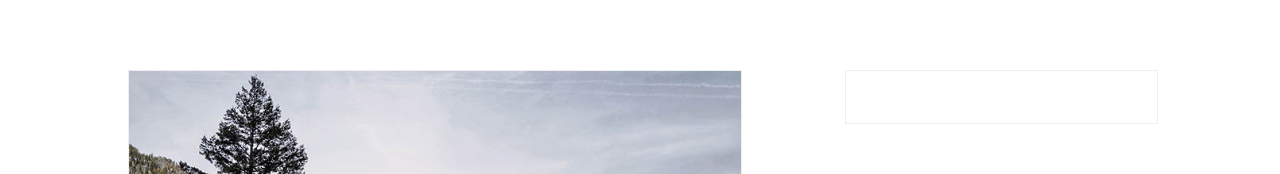
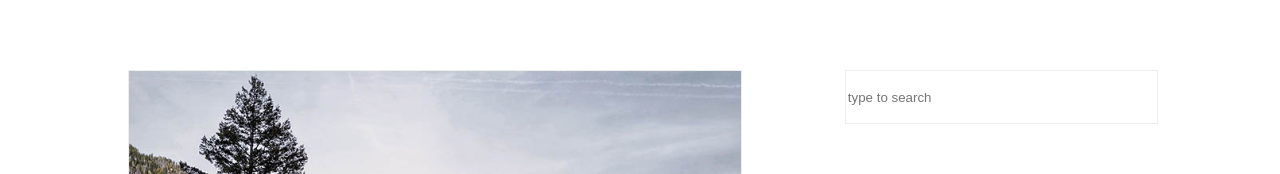
Before and after one commit to zobyer/blog-app-react, a React (Create React App) app: page / in a window 1280 px wide. Shown: the part 132-306 px from the top of the page. Built offline with nearby package versions, Linux system fonts and the light colour scheme.

Commit message:
feat: input field component init

```diff
--- a/src/app/components/home/container/index.module.scss
+++ b/src/app/components/home/container/index.module.scss
@@ -1,3 +1,5 @@
+@use "../../../../styles/base.scss" as *;
+
 .wrapper {
   display: flex;
   justify-content: space-between;
@@ -9,5 +11,15 @@
 
   .rightContainer {
     width: 30%;
+
+    .searchTextField {
+      padding-left: 0.938rem;
+      font-size: 0.813rem;
+      font-weight: 500;
+    }
+
+    .searchTextField::placeholder {
+      color: $color-grey-4;
+    }
   }
 }
--- a/src/app/components/input-fields/text/index.tsx
+++ b/src/app/components/input-fields/text/index.tsx
@@ -1,10 +1,24 @@
 import React from "react";
+
 import Styles from "./index.module.scss";
+import { TextInputField as TextInputFieldProps } from "./index.type";
 
-const TextInputFields: React.FC = () => {
+const TextInputFields: React.FC<TextInputFieldProps> = (props) => {
+  const {
+    placeholder = "type to search",
+    styledClassName = "",
+    isLabelVisible = false,
+  } = props;
+
   return (
     <>
-      <input type="text" className={Styles.textInput} />
+      {isLabelVisible && <label htmlFor="textInputField">Enter</label>}
+      <input
+        type="text"
+        id="textInputField"
+        className={`${styledClassName} ${Styles.textInput}`}
+        placeholder={placeholder}
+      />
     </>
   );
 };
--- /dev/null
+++ b/src/app/components/input-fields/text/index.type.ts
@@ -0,0 +1,5 @@
+export interface TextInputField {
+  isLabelVisible?: boolean;
+  placeholder?: string;
+  styledClassName?: string;
+}
```
